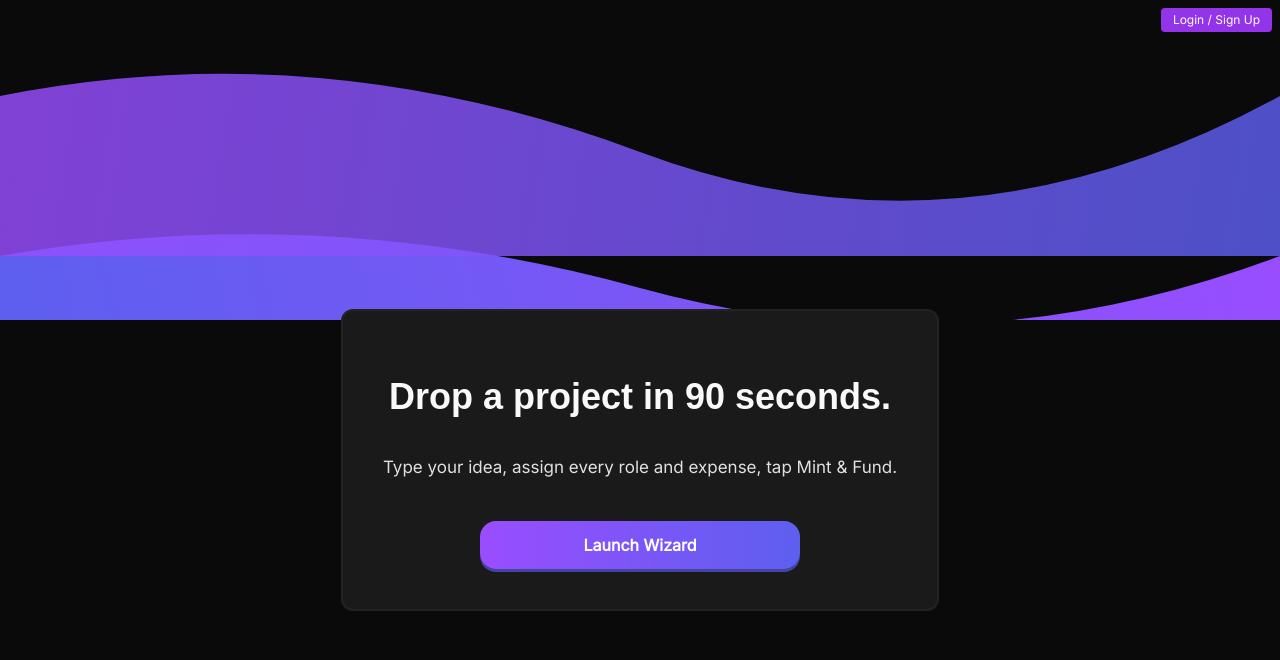
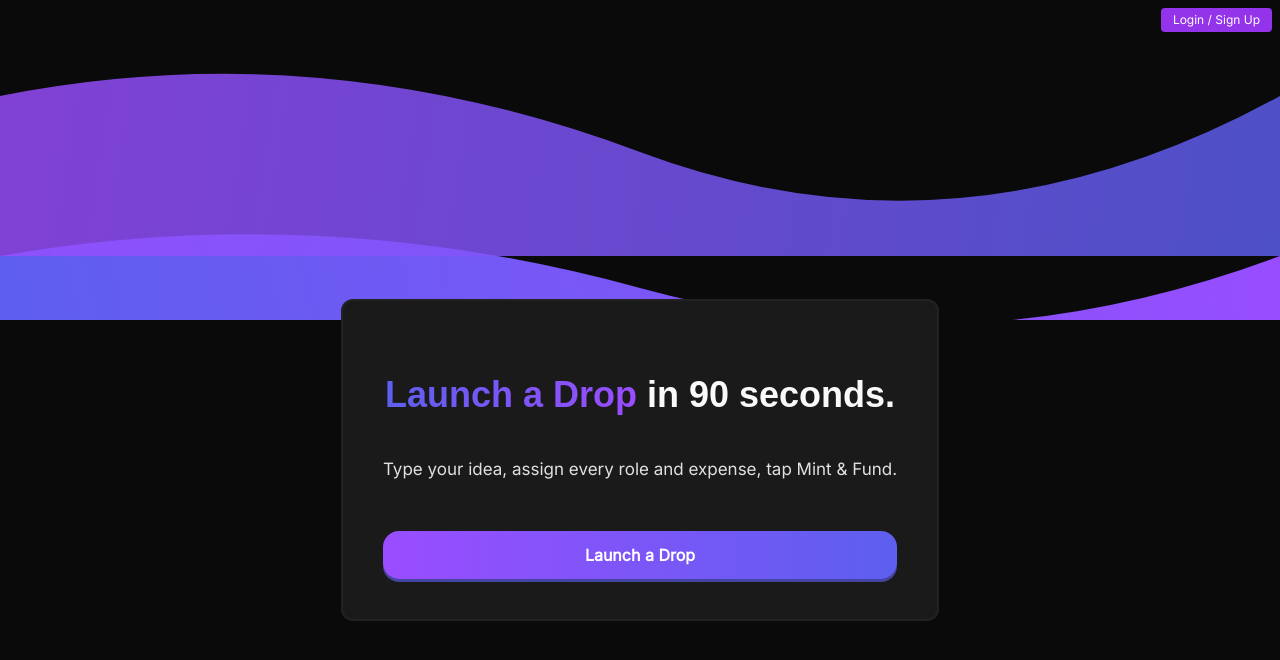
Before and after one commit to ICGNU3/cofoundai-launch-a-drop-mvp, a React (Vite) app: page / in a window 1280 px wide. Shown: the top 660 px of the page. Built offline with nearby package versions, Linux system fonts and the light colour scheme; no server answers; a web font is replaced by a local one.

Commit message:
feat: Update landing section
- Enlarge headline, center-align, and add padding.
- Apply indigo-purple gradient to "Launch a Drop".
- Replace modal trigger with full-width button.
- Ensure button uses dark-mode styles and hover animation.

```diff
--- a/src/pages/Index.tsx
+++ b/src/pages/Index.tsx
@@ -13,14 +13,20 @@ const Index: React.FC = () => {
       <FullWaveBackground />
       <div className="w-full flex flex-col items-center px-2 z-10 relative">
         <div className="card flex flex-col items-center text-center mt-10 wizard-card shadow-lg bg-opacity-95 backdrop-blur-sm">
-          <h1 className="hero-title headline mb-1">
-            Drop a project in 90 seconds.
+          <h1 className="text-center font-headline font-bold text-[36px] leading-[1.2] text-headline py-8">
+            <span className="bg-gradient-to-r from-[#5D5FEF] to-[#9A4DFF] bg-clip-text text-transparent">
+              Launch a Drop
+            </span>{" "}
+            in 90 seconds.
           </h1>
           <div className="hero-tagline tagline">
             Type your idea, assign every role and expense, tap Mint &amp; Fund.
           </div>
-          <AccentButton className="mt-4 w-full max-w-xs" onClick={wizard.openWizard}>
-            Launch Wizard
+          <AccentButton
+            className="w-full mt-6 transform transition-transform duration-200 hover:scale-105"
+            onClick={wizard.openWizard}
+          >
+            Launch a Drop
           </AccentButton>
         </div>
       </div>
```
